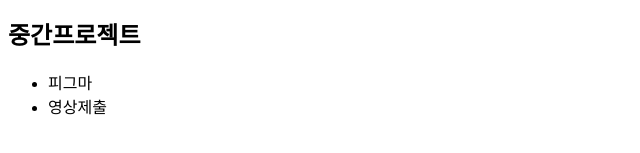
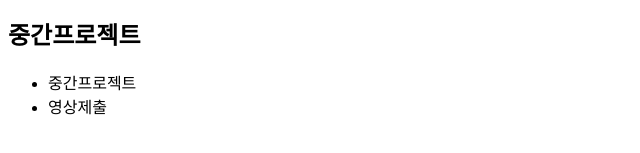
Before and after one commit to kwonsubak/iidb-262, a plain HTML site: page index.html in a window 1280 px wide. Shown: the part 351-504 px from the top of the page, 0-640 px from the left. Drawn offline with Linux system fonts and the light colour scheme.

Commit message:
midterm_final

```diff
--- a/index.html
+++ b/index.html
@@ -23,7 +23,7 @@
     <h2>중간프로젝트</h2>
     <ul>
       <a href=".assignment/mid/index.html"></a>
-      <li>피그마</li>
+      <li><a href=".src/assignment/midterm/index.html"></a>중간프로젝트</li>
       <li>영상제출</li>
     </ul>
   </body>
```
